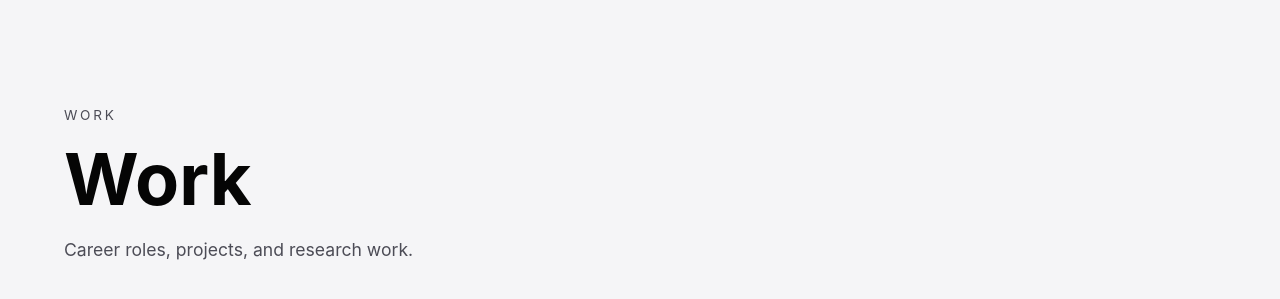
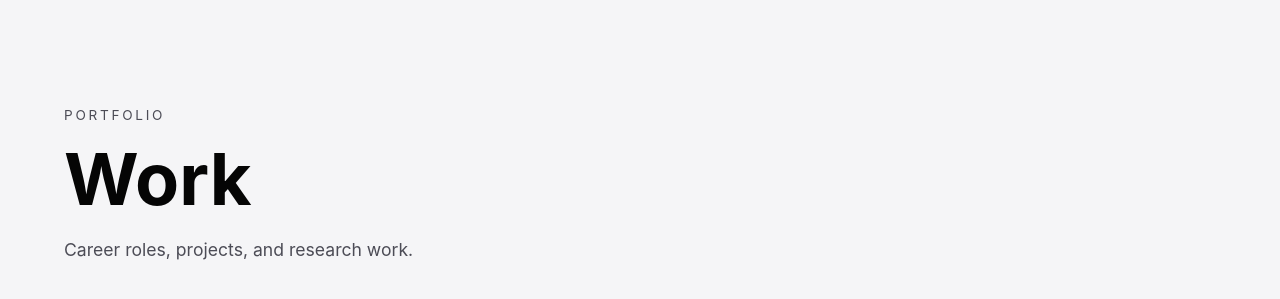
Before and after one commit to dulangaj/dulangaj.github.io, a Jekyll site: the page built from pages/work.md, in a window 1280 px wide and 900 px high. Shown: the part 165-464 px from the top of the window. Built offline with Jekyll 4.4.1, drawn with Linux system fonts in a browser that asks for light colours.

Commit message:
Eyebrow styling

```diff
--- a/_layouts/category.html
+++ b/_layouts/category.html
@@ -31,7 +31,7 @@ layout: default
 
 <section class="section catalog" aria-labelledby="catalog-title">
   <div class="catalog-header" data-reveal>
-    <p class="eyebrow">{{ page.title }}</p>
+    {% if page.eyebrow %}<p class="eyebrow">{{ page.eyebrow }}</p>{% endif %}
     <h1 id="catalog-title">{{ page.title }}</h1>
     {% if page.intro %}
       <p class="lead">{{ page.intro }}</p>
--- a/pages/work.md
+++ b/pages/work.md
@@ -1,6 +1,7 @@
 ---
 layout: category
 title: Work
+eyebrow: Portfolio
 permalink: /work
 categories: [profile, projects]
 intro: "Career roles, projects, and research work."
```
Also changed, not shown: pages/blog.md (+1 -0 lines).
